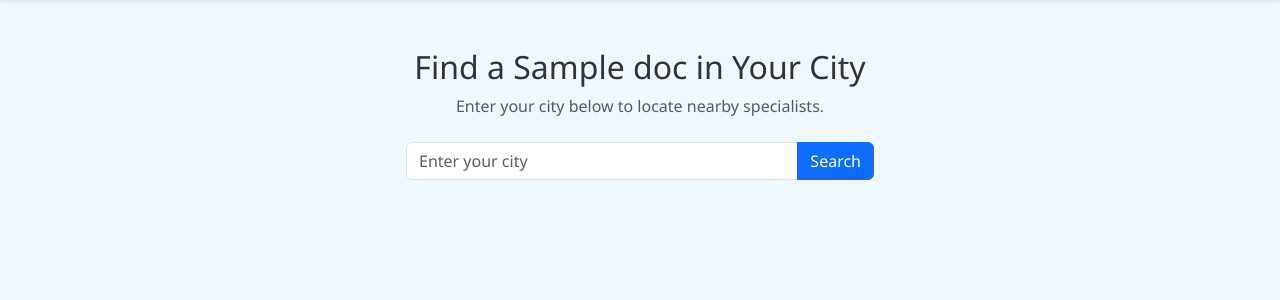
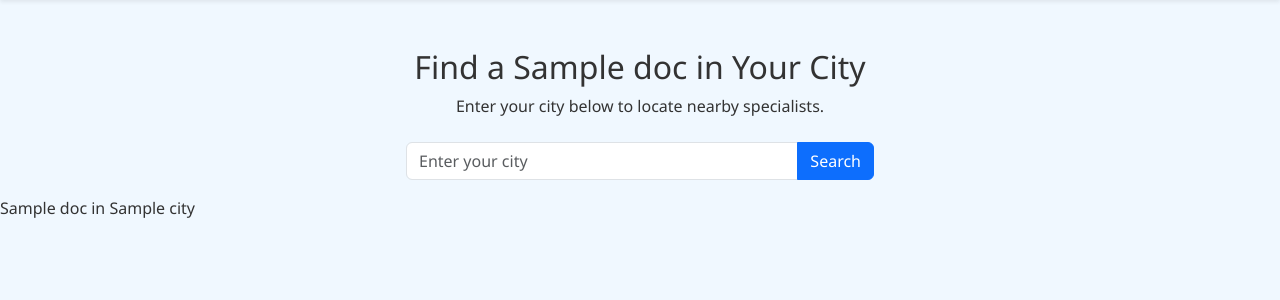
Before and after one commit to visvius/health-recommendation-system, a Flask app: template templates/find-doctor.html in a window 1280 px wide. Shown: the part 66-366 px from the top of the page. Run offline with Flask 3, Linux system fonts and the light colour scheme; the template is opened without the code that fills it: most values are stand-ins (such as "Sample title", 1, 10 or a date in 2020); parts of the project's set-up code (start-up, migrations or seed data) failed here and were passed over; some libraries are stand-ins or nearby versions.

Commit message:
accessed varibles in search page

```diff
--- a/main.py
+++ b/main.py
@@ -82,7 +82,8 @@ def home():
 @app.route('/find-doctor')
 def find_doctor():
     doc = request.args.get('doc', 'Unknown Specialist')  # Get 'doc' from URL
-    return render_template('find-doctor.html', doc=doc)
+    city = request.args.get('city', '')  # Get city from URL
+    return render_template('find-doctor.html', doc=doc, city=city)
 
 @app.route('/about')
 def about():
--- a/templates/find-doctor.html
+++ b/templates/find-doctor.html
@@ -5,10 +5,11 @@
     <meta charset="UTF-8">
     <meta name="viewport" content="width=device-width, initial-scale=1.0">
     <title>Find Doctor</title>
+
     <link rel="stylesheet" href="https://cdnjs.cloudflare.com/ajax/libs/bootstrap/5.3.0/css/bootstrap.min.css">
     <script src="https://cdnjs.cloudflare.com/ajax/libs/bootstrap/5.3.0/js/bootstrap.bundle.min.js"></script>
+    <link href="{{ url_for('static', filename='css/styles.css') }}" rel="stylesheet">
 
-    <link href="{{ url_for('static', filename='css/styles.css') }}" rel="stylesheet">
 
     <!-- Custom Fonts -->
     <link href="https://fonts.googleapis.com/css2?family=Poppins:wght@300;400;500;600;700&display=swap"
@@ -50,15 +51,21 @@
     <!-- Main Content -->
     <div class="container text-center mt-5">
         <h2>Find a {{ doc }} in Your City</h2>
-        <p class="text-muted">Enter your city below to locate nearby specialists.</p>
+        <p class="">Enter your city below to locate nearby specialists.</p>
 
-        <form action="/search-doctor" method="GET" class="mt-4">
+        <form action="/find-doctor" method="GET" class="mt-4">
             <div class="input-group mb-3 w-50 mx-auto">
                 <input type="text" name="city" class="form-control" placeholder="Enter your city" required>
+                <input type="hidden" name="doc" value="{{ doc }}"> <!-- Keep doc in the URL -->
                 <button class="btn btn-primary" type="submit">Search</button>
             </div>
         </form>
     </div>
+
+    {% if city %}
+    <p>{{doc}} in {{ city }}</p>
+    {% endif %}
+
 </body>
 
 </html>
```
